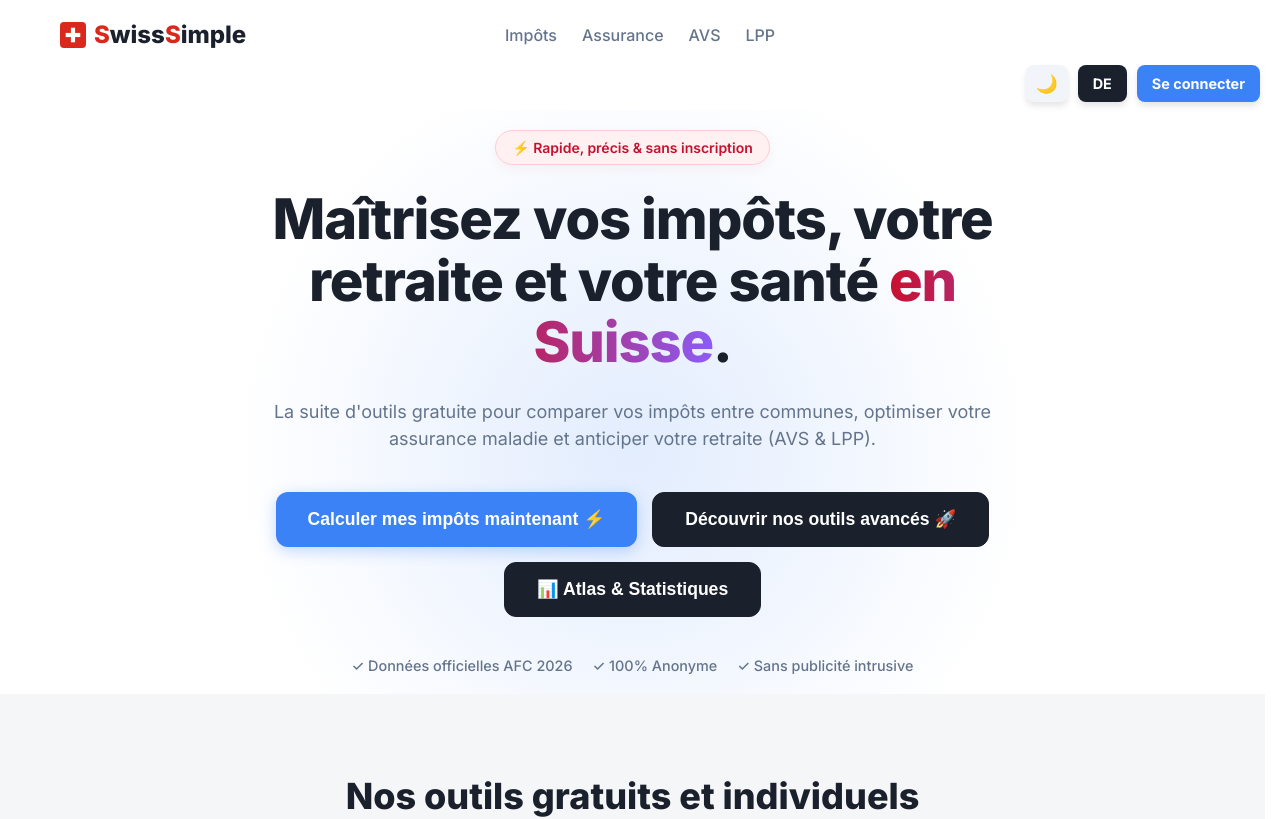
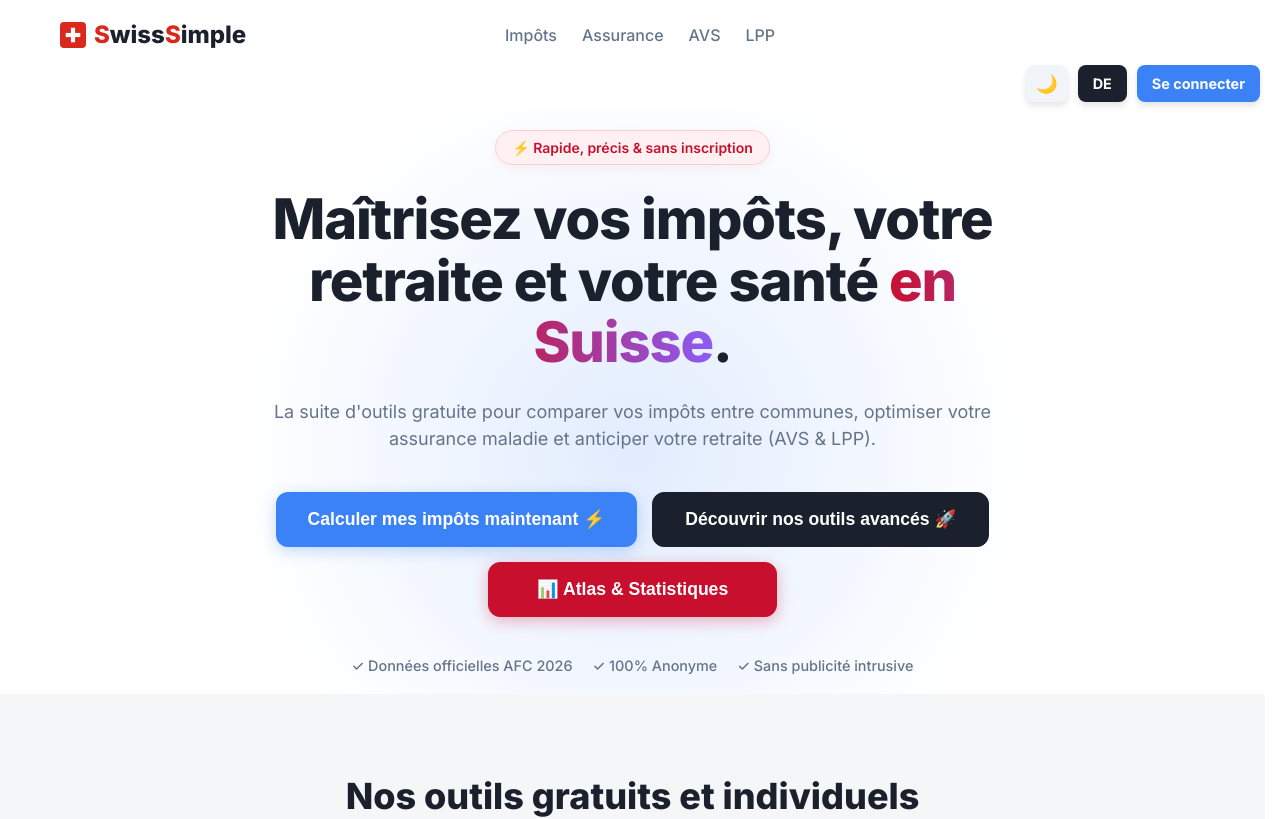
Before and after one commit to Eddy-Dja/SwissSimple-Project, a React (Vite) app: page / in a window 1280 px wide. Shown: the top 819 px of the page. Built offline with nearby package versions, Linux system fonts and the light colour scheme.

Commit message:
Correction de tel bug

```diff
--- a/src/locales/de.json
+++ b/src/locales/de.json
@@ -14,6 +14,7 @@
     "subtitle": "Die kostenlose Tool-Suite, um Ihre Steuern zwischen Gemeinden zu vergleichen, Ihre Krankenversicherung zu optimieren und Ihre Rente (AHV & BVG) zu planen.",
     "cta1": "Jetzt Steuern berechnen ⚡",
     "cta2": "Erweiterte Tools entdecken 🚀",
+    "atlas_btn": "📊 Atlas & Statistiken",
     "trust1": "✓ Offizielle ESTV-Daten 2026",
     "trust2": "✓ 100% Anonym",
     "trust3": "✓ Keine aufdringliche Werbung"
--- a/src/locales/fr.json
+++ b/src/locales/fr.json
@@ -14,6 +14,7 @@
     "subtitle": "La suite d'outils gratuite pour comparer vos impôts entre communes, optimiser votre assurance maladie et anticiper votre retraite (AVS & LPP).",
     "cta1": "Calculer mes impôts maintenant ⚡",
     "cta2": "Découvrir nos outils avancés 🚀",
+    "atlas_btn": "📊 Atlas & Statistiques",
     "trust1": "✓ Données officielles AFC 2026",
     "trust2": "✓ 100% Anonyme",
     "trust3": "✓ Sans publicité intrusive"
--- a/src/modules/classements/Classements.css
+++ b/src/modules/classements/Classements.css
@@ -187,3 +187,42 @@
   margin-top: 10px;
   margin-bottom: 20px;
 }
+
+/* ============================================================
+   BOUTON ATLAS (Rouge Suisse)
+   ============================================================ */
+
+.btn-hero-atlas {
+  background: #C8102E;
+  color: #ffffff;
+  border: 1px solid #C8102E;
+  padding: 16px 48px; /* <-- J'ai augmenté le padding de 32px à 48px pour l'élargir */
+  font-size: 1.1rem;
+  font-weight: 700;
+  border-radius: 12px;
+  cursor: pointer;
+  transition: all 0.3s ease;
+  box-shadow: 0 4px 15px rgba(200, 16, 46, 0.3);
+}
+
+.btn-hero-atlas:hover {
+  background: #A00C24;
+  transform: translateY(-3px);
+  box-shadow: 0 8px 25px rgba(200, 16, 46, 0.4);
+}
+
+/* Mode Sombre pour le bouton Atlas */
+body.dark-mode .btn-hero-atlas,
+[data-theme="dark"] .btn-hero-atlas {
+  background: rgba(200, 16, 46, 0.1);
+  color: #FF3B5F;
+  border: 2px solid #C8102E;
+  box-shadow: none;
+}
+
+body.dark-mode .btn-hero-atlas:hover,
+[data-theme="dark"] .btn-hero-atlas:hover {
+  background: rgba(200, 16, 46, 0.2);
+  border-color: #FF3B5F;
+  color: #ffffff;
+}
--- a/src/pages/Home.tsx
+++ b/src/pages/Home.tsx
@@ -42,8 +42,9 @@
               {t('hero.cta2')}
             </button>
                         {/* NOUVEAU BOUTON POUR L'ATLAS */}
-            <button className="btn-hero-secondary" onClick={() => navigate('/classements')}>
-              📊 Atlas & Statistiques
+            {/* NOUVEAU BOUTON POUR L'ATLAS */}
+            <button className="btn-hero-atlas" onClick={() => navigate('/classements')}>
+              {t('hero.atlas_btn')}
             </button>
             </div>
 
```
